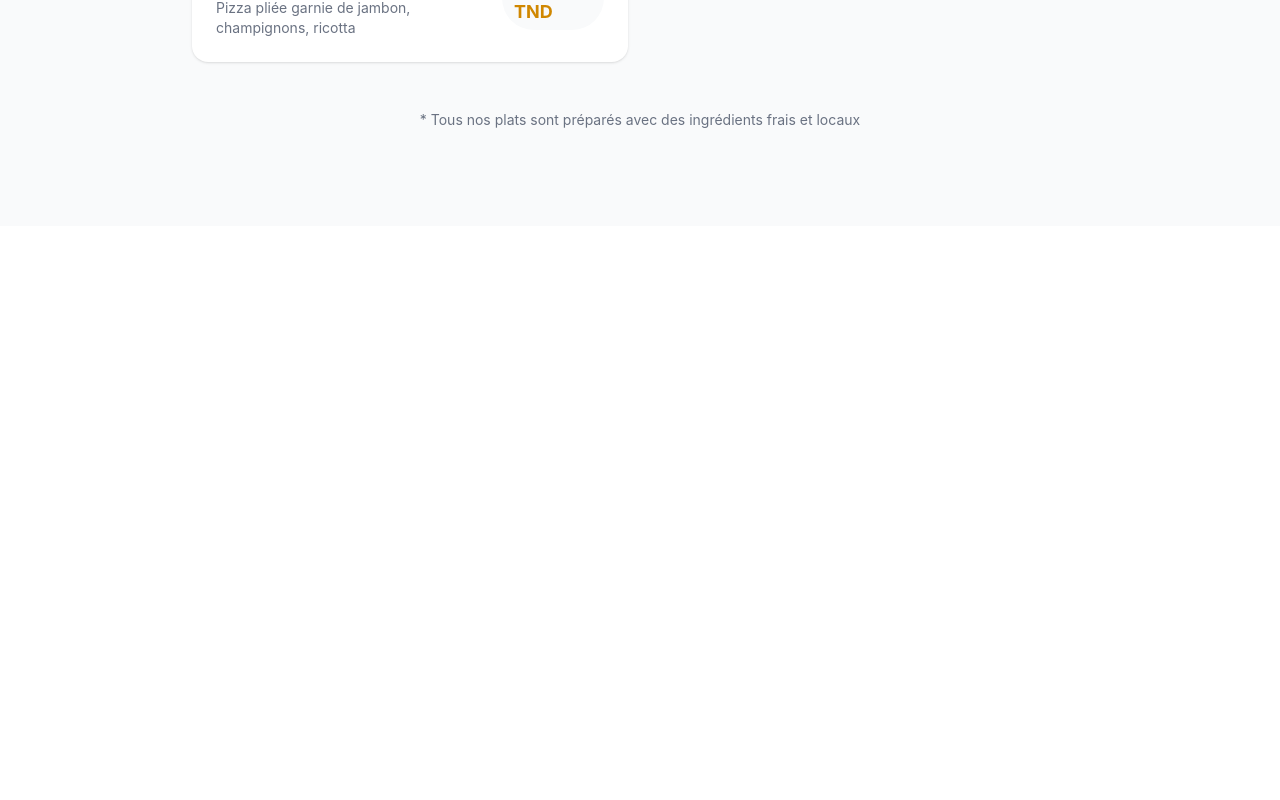
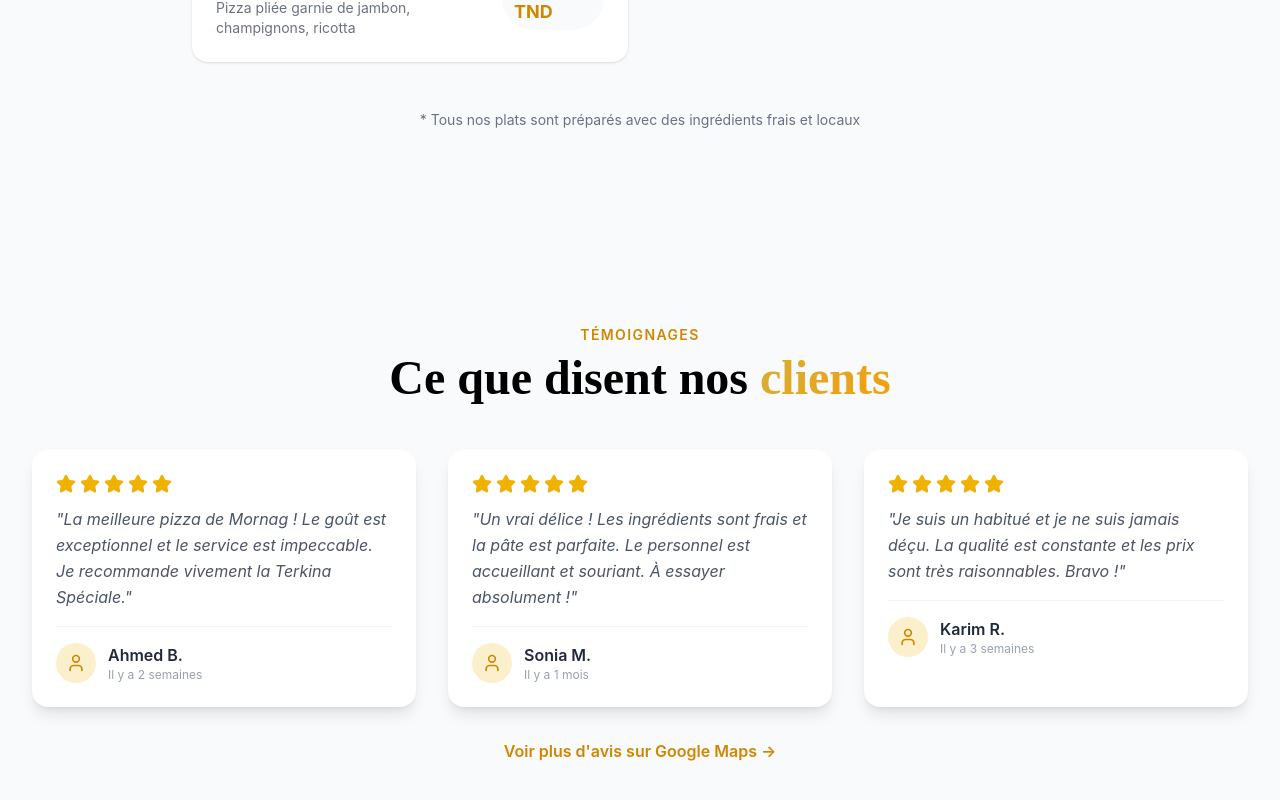
Before and after one commit to GmatiAyoub/terkina-food, a React (Vite) app: page / in a window 1280 px wide. Shown: the part 1530-2330 px from the top of the page. Before the commit the page ends 1756 px from the top, so only its background shows below. Built offline with nearby package versions, Linux system fonts and the light colour scheme.

Commit message:
ajout de testimonial

```diff
--- a/src/App.jsx
+++ b/src/App.jsx
@@ -1,6 +1,7 @@
 import Navbar from './components/Navbar';
 import Hero from './components/Hero';
 import Menu from './components/Menu';
+import Testimonials from './components/Testimonials';
 
 function App() {
   return (
@@ -8,6 +9,7 @@ function App() {
       <Navbar />
       <Hero />
       <Menu />
+      <Testimonials />
       {/* On ajoutera les autres sections plus tard */}
     </div>
   );
--- /dev/null
+++ b/src/components/Gallery.jsx
@@ -0,0 +1,70 @@
+import { motion } from 'framer-motion';
+import { Camera } from 'lucide-react';
+
+const Gallery = () => {
+  const images = [
+    'https://images.unsplash.com/photo-1565299624946-b28f40a0ae38?w=400',
+    'https://images.unsplash.com/photo-1604382354936-07c5d9983bd3?w=400',
+    'https://images.unsplash.com/photo-1574071318508-1cdbab80d002?w=400',
+    'https://images.unsplash.com/photo-1590947132387-155cc02f3212?w=400',
+    'https://images.unsplash.com/photo-1595708684082-a173bb3a06c5?w=400',
+    'https://images.unsplash.com/photo-1534308983496-4fabb1a015ee?w=400',
+  ];
+
+  return (
+    <section id="galerie" className="py-16 md:py-24 bg-white">
+      <div className="container-custom">
+        <motion.div
+          initial={{ opacity: 0, y: 30 }}
+          whileInView={{ opacity: 1, y: 0 }}
+          transition={{ duration: 0.6 }}
+          viewport={{ once: true }}
+          className="text-center mb-12"
+        >
+          <span className="text-yellow-600 font-semibold text-sm tracking-widest uppercase">
+            Galerie
+          </span>
+          <h2 className="text-4xl md:text-5xl font-bold mt-2">
+            Un aperçu de notre <span className="gradient-text">univers</span>
+          </h2>
+        </motion.div>
+
+        <div className="grid grid-cols-2 md:grid-cols-3 gap-4">
+          {images.map((img, index) => (
+            <motion.div
+              key={index}
+              initial={{ opacity: 0, scale: 0.9 }}
+              whileInView={{ opacity: 1, scale: 1 }}
+              transition={{ delay: index * 0.05 }}
+              viewport={{ once: true }}
+              whileHover={{ scale: 1.05, zIndex: 10 }}
+              className="relative overflow-hidden rounded-2xl aspect-square group cursor-pointer"
+            >
+              <img
+                src={img}
+                alt={`Plat ${index + 1}`}
+                className="w-full h-full object-cover transition-transform duration-500 group-hover:scale-110"
+              />
+              <div className="absolute inset-0 bg-gradient-to-t from-black/60 to-transparent opacity-0 group-hover:opacity-100 transition-opacity duration-300 flex items-end p-4">
+                <p className="text-white font-medium">🍕 Spécialité maison</p>
+              </div>
+            </motion.div>
+          ))}
+        </div>
+
+        <div className="text-center mt-8">
+          <motion.a
+            whileHover={{ scale: 1.05 }}
+            href="#"
+            className="inline-flex items-center gap-2 text-yellow-600 hover:text-yellow-700 font-semibold transition-colors"
+          >
+            <Camera className="w-5 h-5" />
+            Voir toutes les photos
+          </motion.a>
+        </div>
+      </div>
+    </section>
+  );
+};
+
+export default Gallery;
--- /dev/null
+++ b/src/components/Testimonials.jsx
@@ -0,0 +1,102 @@
+import { motion } from 'framer-motion';
+import { Star, User } from 'lucide-react';
+
+const Testimonials = () => {
+  const reviews = [
+    {
+      name: 'Ahmed B.',
+      text: 'La meilleure pizza de Mornag ! Le goût est exceptionnel et le service est impeccable. Je recommande vivement la Terkina Spéciale.',
+      rating: 5,
+      date: 'Il y a 2 semaines'
+    },
+    {
+      name: 'Sonia M.',
+      text: 'Un vrai délice ! Les ingrédients sont frais et la pâte est parfaite. Le personnel est accueillant et souriant. À essayer absolument !',
+      rating: 5,
+      date: 'Il y a 1 mois'
+    },
+    {
+      name: 'Karim R.',
+      text: 'Je suis un habitué et je ne suis jamais déçu. La qualité est constante et les prix sont très raisonnables. Bravo !',
+      rating: 5,
+      date: 'Il y a 3 semaines'
+    },
+  ];
+
+  return (
+    <section id="avis" className="py-16 md:py-24 bg-gray-50">
+      <div className="container-custom">
+        <motion.div
+          initial={{ opacity: 0, y: 30 }}
+          whileInView={{ opacity: 1, y: 0 }}
+          transition={{ duration: 0.6 }}
+          viewport={{ once: true }}
+          className="text-center mb-12"
+        >
+          <span className="text-yellow-600 font-semibold text-sm tracking-widest uppercase">
+            Témoignages
+          </span>
+          <h2 className="text-4xl md:text-5xl font-bold mt-2">
+            Ce que disent nos <span className="gradient-text">clients</span>
+          </h2>
+        </motion.div>
+
+        <div className="grid md:grid-cols-3 gap-8">
+          {reviews.map((review, index) => (
+            <motion.div
+              key={index}
+              initial={{ opacity: 0, y: 30 }}
+              whileInView={{ opacity: 1, y: 0 }}
+              transition={{ delay: index * 0.1 }}
+              viewport={{ once: true }}
+              whileHover={{ y: -10 }}
+              className="bg-white p-6 rounded-2xl shadow-lg hover:shadow-2xl transition-all duration-300"
+            >
+              <div className="flex gap-1 mb-3">
+                {[...Array(5)].map((_, i) => (
+                  <Star
+                    key={i}
+                    className={`w-5 h-5 ${
+                      i < review.rating ? 'text-yellow-500 fill-current' : 'text-gray-300'
+                    }`}
+                  />
+                ))}
+              </div>
+              <p className="text-gray-600 italic leading-relaxed mb-4">
+                "{review.text}"
+              </p>
+              <div className="flex items-center gap-3 pt-4 border-t border-gray-100">
+                <div className="w-10 h-10 bg-yellow-500/20 rounded-full flex items-center justify-center">
+                  <User className="w-5 h-5 text-yellow-600" />
+                </div>
+                <div>
+                  <p className="font-semibold text-gray-800">{review.name}</p>
+                  <p className="text-xs text-gray-400">{review.date}</p>
+                </div>
+              </div>
+            </motion.div>
+          ))}
+        </div>
+
+        <motion.div
+          initial={{ opacity: 0 }}
+          whileInView={{ opacity: 1 }}
+          transition={{ delay: 0.3 }}
+          viewport={{ once: true }}
+          className="text-center mt-8"
+        >
+          <a
+            href="https://maps.app.goo.gl/jyPHeBtAgFChVupi8"
+            target="_blank"
+            rel="noopener noreferrer"
+            className="text-yellow-600 hover:text-yellow-700 font-semibold transition-colors inline-flex items-center gap-2"
+          >
+            Voir plus d'avis sur Google Maps →
+          </a>
+        </motion.div>
+      </div>
+    </section>
+  );
+};
+
+export default Testimonials;
```
